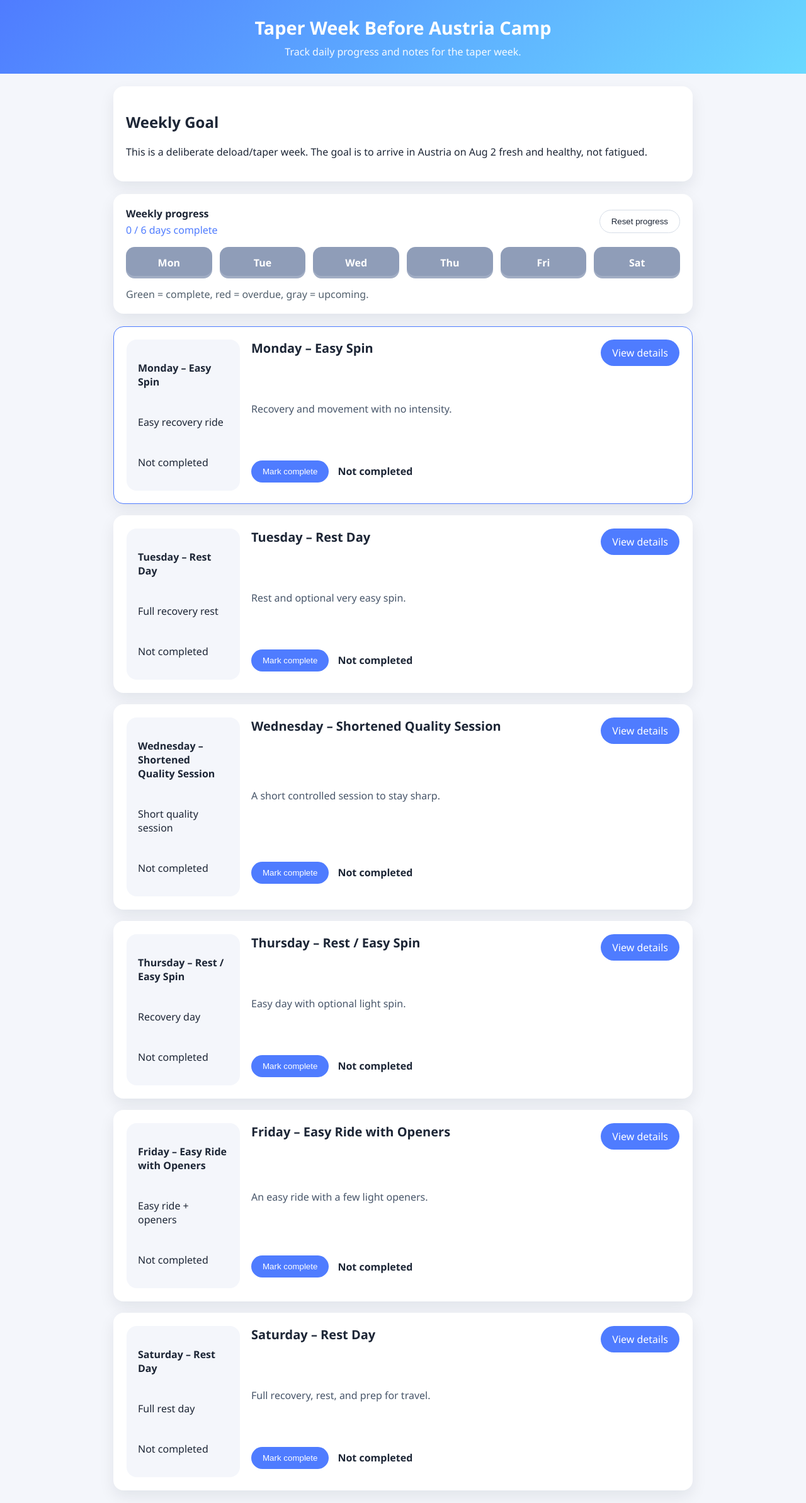
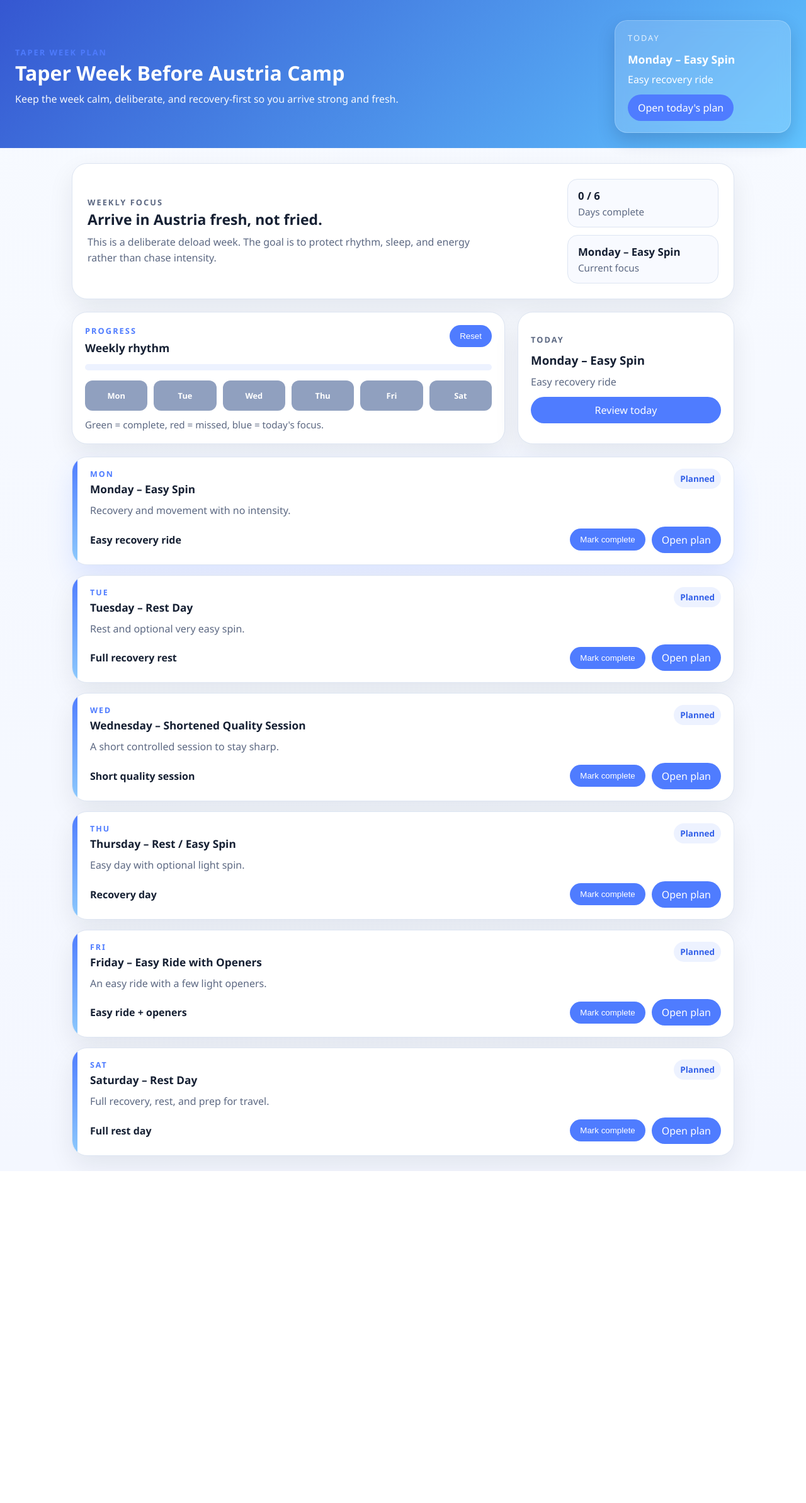
Before and after one commit to Adrian-Constandis/AT-Public, a Flask app: page / in a window 1280 px wide. Shown: the whole page at 63% size. After the commit the page ends 1859 px from the top, so only its background shows below. Run offline with Flask 3, Linux system fonts and the light colour scheme.

Commit message:
improve UI v1

```diff
--- a/static/style.css
+++ b/static/style.css
@@ -1,226 +1,479 @@
+:root {
+  --bg: #f4f7ff;
+  --panel: #ffffff;
+  --panel-soft: #f8faff;
+  --text: #162033;
+  --muted: #5c6882;
+  --accent: #4f7cff;
+  --accent-strong: #315fe8;
+  --success: #2f9e44;
+  --warning: #ff8a00;
+  --danger: #e34d4d;
+  --border: #dde5f2;
+  --shadow: 0 16px 40px rgba(15, 23, 42, 0.08);
+}
+
 * {
   box-sizing: border-box;
 }
+
 body {
   margin: 0;
   font-family: "Segoe UI", Tahoma, Geneva, Verdana, sans-serif;
-  background: #f4f6fb;
-  color: #1d2636;
+  background: linear-gradient(180deg, #f7faff 0%, var(--bg) 100%);
+  color: var(--text);
 }
-header {
-  padding: 24px 20px;
-  background: linear-gradient(135deg, #4f7cff, #6ad9ff);
+
+.page-shell {
+  min-height: 100vh;
+}
+
+.topbar {
+  padding: 32px 24px 24px;
+  background: linear-gradient(135deg, #3557d1 0%, #61c4ff 100%);
   color: white;
-  text-align: center;
+  display: flex;
+  justify-content: space-between;
+  gap: 20px;
+  align-items: center;
+  flex-wrap: wrap;
 }
-header h1 {
+
+.topbar-copy h1 {
   margin: 0 0 8px;
-  font-size: clamp(1.8rem, 2.2vw, 2.6rem);
+  font-size: clamp(1.9rem, 2.5vw, 2.8rem);
 }
-header p {
+
+.topbar-copy p {
   margin: 0;
+  max-width: 720px;
+  line-height: 1.6;
   opacity: 0.95;
 }
+
+.topbar-card {
+  background: rgba(255, 255, 255, 0.16);
+  border: 1px solid rgba(255, 255, 255, 0.22);
+  backdrop-filter: blur(10px);
+  border-radius: 20px;
+  padding: 18px 20px;
+  min-width: min(280px, 100%);
+  box-shadow: 0 12px 28px rgba(14, 34, 84, 0.2);
+}
+
+.topbar-label {
+  margin: 0 0 8px;
+  font-size: 0.8rem;
+  letter-spacing: 0.16em;
+  text-transform: uppercase;
+  opacity: 0.8;
+}
+
+.topbar-card h2 {
+  margin: 0 0 8px;
+  font-size: 1.1rem;
+}
+
+.topbar-card p {
+  margin: 0 0 12px;
+  line-height: 1.5;
+}
+
 main {
-  padding: 20px;
-  max-width: 960px;
+  max-width: 1100px;
   margin: 0 auto;
+  padding: 24px;
 }
-.overview,
-.progress-overview,
-.detail-overview,
-.detail-content,
-.detail-notes {
-  background: white;
-  border-radius: 16px;
-  box-shadow: 0 10px 24px rgba(15, 23, 42, 0.08);
-  padding: 20px;
+
+.eyebrow {
+  margin: 0 0 6px;
+  font-size: 0.8rem;
+  font-weight: 700;
+  letter-spacing: 0.16em;
+  text-transform: uppercase;
+  color: var(--accent);
+}
+
+.hero-card,
+.panel,
+.day-card {
+  background: var(--panel);
+  border: 1px solid var(--border);
+  border-radius: 24px;
+  box-shadow: var(--shadow);
+}
+
+.hero-card {
+  padding: 24px;
+  display: flex;
+  justify-content: space-between;
+  gap: 20px;
+  align-items: center;
   margin-bottom: 20px;
 }
-.progress-summary,
-.detail-action {
+
+.hero-copy h2 {
+  margin: 0 0 8px;
+  font-size: clamp(1.25rem, 1.8vw, 1.7rem);
+}
+
+.hero-copy p {
+  margin: 0;
+  color: var(--muted);
+  line-height: 1.6;
+  max-width: 640px;
+}
+
+.stats-grid {
+  display: grid;
+  gap: 12px;
+  min-width: 240px;
+}
+
+.stat-box {
+  background: var(--panel-soft);
+  border-radius: 16px;
+  padding: 14px 16px;
+  border: 1px solid var(--border);
+}
+
+.stat-value {
+  margin: 0 0 4px;
+  font-size: 1.05rem;
+  font-weight: 700;
+}
+
+.stat-label {
+  margin: 0;
+  color: var(--muted);
+  font-size: 0.95rem;
+}
+
+.dashboard-grid {
+  display: grid;
+  grid-template-columns: 2fr 1fr;
+  gap: 20px;
+  margin-bottom: 20px;
+}
+
+.panel {
+  padding: 20px;
+}
+
+.panel-head {
   display: flex;
   justify-content: space-between;
-  align-items: center;
-  gap: 16px;
+  align-items: flex-start;
+  gap: 12px;
   flex-wrap: wrap;
+  margin-bottom: 14px;
 }
-.progress-title {
+
+.panel-head h3,
+.panel-head h2 {
   margin: 0;
-  font-weight: 700;
+  font-size: 1.1rem;
 }
-.progress-count {
-  margin: 4px 0 0;
-  color: #4f7cff;
+
+.progress-meter {
+  width: 100%;
+  height: 10px;
+  border-radius: 999px;
+  background: #edf2ff;
+  overflow: hidden;
+  margin-bottom: 16px;
 }
-#reset-progress,
-.back-button,
-#detail-mark-done,
-.mark-done,
-.details-link {
-  border: 1px solid #d6dde7;
-  background: white;
-  color: #1d2636;
-  border-radius: 999px;
-  padding: 10px 18px;
-  cursor: pointer;
-  transition: background 0.2s ease, border-color 0.2s ease;
-  text-decoration: none;
-  display: inline-flex;
-  align-items: center;
+
+.progress-bar {
+  height: 100%;
+  border-radius: inherit;
+  background: linear-gradient(90deg, var(--accent) 0%, #7bc8ff 100%);
 }
-#reset-progress:hover,
-.back-button:hover,
-#detail-mark-done:hover,
-.mark-done:hover,
-.details-link:hover {
-  background: #f4f6fb;
-  border-color: #b8c5d5;
-}
+
 .progress-squares {
   display: grid;
   grid-template-columns: repeat(6, minmax(0, 1fr));
-  gap: 12px;
-  margin-top: 16px;
+  gap: 10px;
+  margin-top: 8px;
 }
+
 .progress-square {
-  height: 50px;
-  border-radius: 14px;
+  height: 48px;
+  border-radius: 12px;
   display: flex;
   align-items: center;
   justify-content: center;
   color: white;
   font-weight: 700;
-  box-shadow: inset 0 -4px 0 rgba(255, 255, 255, 0.16);
+  font-size: 0.8rem;
 }
+
 .progress-square.complete {
-  background: #2f9e44;
+  background: var(--success);
 }
+
 .progress-square.upcoming {
-  background: #8f9db8;
+  background: #90a0bf;
 }
+
 .progress-square.missed {
-  background: #e03e3e;
+  background: var(--danger);
 }
+
 .progress-note {
-  margin: 14px 0 0;
-  color: #52606d;
+  margin: 12px 0 0;
+  color: var(--muted);
+  font-size: 0.95rem;
 }
-.days {
-  display: grid;
-  gap: 18px;
+
+.primary-link,
+.secondary-link,
+#reset-progress,
+#detail-mark-done,
+.mark-done,
+.details-link {
+  border: none;
+  border-radius: 999px;
+  padding: 10px 16px;
+  cursor: pointer;
+  text-decoration: none;
+  display: inline-flex;
+  align-items: center;
+  justify-content: center;
+  transition: transform 0.2s ease, background 0.2s ease;
 }
-.day-card {
-  display: grid;
-  grid-template-columns: 180px 1fr;
-  gap: 18px;
-  align-items: stretch;
-  background: white;
-  border-radius: 16px;
-  box-shadow: 0 10px 24px rgba(15, 23, 42, 0.08);
-  padding: 20px;
-  border: 1px solid transparent;
-  transition: transform 0.2s ease, border-color 0.2s ease, box-shadow 0.2s ease;
+
+.primary-link,
+#reset-progress,
+#detail-mark-done,
+.mark-done,
+.details-link {
+  background: var(--accent);
+  color: white;
 }
-.day-card:hover {
-  transform: translateY(-2px);
-  box-shadow: 0 16px 32px rgba(15, 23, 42, 0.12);
+
+.secondary-link {
+  background: var(--panel-soft);
+  color: var(--text);
+  border: 1px solid var(--border);
 }
-.day-card.today {
-  border-color: #4f7cff;
+
+.primary-link:hover,
+.secondary-link:hover,
+#reset-progress:hover,
+#detail-mark-done:hover,
+.mark-done:hover,
+.details-link:hover {
+  transform: translateY(-1px);
 }
-.day-card.completed {
-  border-color: #2f9e44;
-}
-.day-side {
-  background: #f4f6fb;
-  border-radius: 16px;
-  padding: 18px;
+
+.focus-panel {
   display: flex;
   flex-direction: column;
   justify-content: center;
   gap: 10px;
 }
-.day-side strong {
-  display: block;
-  font-size: 1rem;
+
+.focus-panel h3 {
+  margin: 0;
 }
-.day-body {
+
+.focus-panel p {
+  margin: 0;
+  line-height: 1.6;
+  color: var(--muted);
+}
+
+.days {
+  display: grid;
+  gap: 16px;
+}
+
+.day-card {
+  display: grid;
+  grid-template-columns: 8px 1fr;
+  overflow: hidden;
+  transition: transform 0.2s ease, box-shadow 0.2s ease;
+}
+
+.day-card:hover {
+  transform: translateY(-2px);
+}
+
+.day-card.today {
+  box-shadow: 0 20px 42px rgba(79, 124, 255, 0.16);
+}
+
+.day-card.completed {
+  border-color: rgba(47, 158, 68, 0.28);
+}
+
+.day-marker {
+  background: linear-gradient(180deg, var(--accent) 0%, #8dcafc 100%);
+}
+
+.day-card.completed .day-marker {
+  background: linear-gradient(180deg, var(--success) 0%, #72d091 100%);
+}
+
+.day-content {
+  padding: 18px 20px;
+}
+
+.day-top {
+  display: flex;
+  justify-content: space-between;
+  gap: 12px;
+  align-items: flex-start;
+  flex-wrap: wrap;
+  margin-bottom: 10px;
+}
+
+.day-label {
+  margin: 0 0 4px;
+  font-size: 0.78rem;
+  letter-spacing: 0.16em;
+  text-transform: uppercase;
+  color: var(--accent);
+  font-weight: 700;
+}
+
+.day-top h3 {
+  margin: 0;
+  font-size: 1.08rem;
+}
+
+.status-pill {
+  display: inline-flex;
+  padding: 7px 10px;
+  border-radius: 999px;
+  font-size: 0.84rem;
+  font-weight: 700;
+  background: #edf2ff;
+  color: var(--accent-strong);
+}
+
+.status-pill.complete {
+  background: #eaf8ed;
+  color: var(--success);
+}
+
+.day-summary {
+  margin: 0 0 12px;
+  color: var(--muted);
+  line-height: 1.6;
+}
+
+.day-bottom {
+  display: flex;
+  justify-content: space-between;
+  gap: 12px;
+  align-items: center;
+  flex-wrap: wrap;
+}
+
+.main-task {
+  margin: 0;
+  font-weight: 600;
+  color: var(--text);
+}
+
+.day-actions {
+  display: flex;
+  gap: 10px;
+  align-items: center;
+  flex-wrap: wrap;
+}
+
+.detail-layout {
+  display: grid;
+  grid-template-columns: 1.4fr 0.9fr;
+  gap: 20px;
+}
+
+.detail-panel,
+.notes-panel {
+  min-height: 100%;
+}
+
+#detail-details {
+  line-height: 1.75;
+  color: var(--muted);
+  white-space: pre-line;
+}
+
+.detail-main-task {
+  margin: 10px 0 16px;
+  color: var(--muted);
+}
+
+.detail-main-task strong {
+  color: var(--text);
+}
+
+.notes-form {
   display: grid;
   gap: 14px;
 }
-.day-header {
-  display: flex;
-  justify-content: space-between;
-  align-items: flex-start;
-  gap: 16px;
-  flex-wrap: wrap;
-}
-.day-title {
-  margin: 0;
-  font-size: 1.25rem;
-}
-.day-summary,
-.detail-content p,
-.detail-main-task {
-  line-height: 1.6;
-  color: #475569;
-}
-.status-row {
-  display: flex;
-  gap: 14px;
-  align-items: center;
-  flex-wrap: wrap;
-}
-.mark-done,
-.details-link {
-  border: none;
-  background: #4f7cff;
-  color: white;
-}
-.mark-done:hover,
-.details-link:hover {
-  background: #3d66e4;
-}
-.status-label {
-  font-weight: 700;
-  color: #1d2636;
-}
-.detail-main-task {
-  display: flex;
-  gap: 10px;
-  align-items: center;
-  margin: 0;
-  font-size: 0.98rem;
-  color: #334155;
-}
-.detail-main-task span {
-  font-weight: 700;
-}
-#detail-details {
-  line-height: 1.7;
-  color: #475569;
-}
-.detail-notes label {
-  font-weight: 700;
-}
-.detail-notes textarea {
+
+.notes-form textarea {
   width: 100%;
-  min-height: 180px;
-  border: 1px solid #d6dde7;
-  border-radius: 12px;
+  min-height: 220px;
+  border: 1px solid var(--border);
+  border-radius: 16px;
   padding: 14px;
   resize: vertical;
   font: inherit;
-  margin-top: 10px;
+  color: var(--text);
+  background: var(--panel-soft);
 }
-@media (max-width: 760px) {
-  .day-card {
+
+.checkbox-row {
+  display: flex;
+  align-items: center;
+  gap: 10px;
+  color: var(--text);
+  font-weight: 600;
+}
+
+.detail-action {
+  display: flex;
+  gap: 12px;
+  flex-wrap: wrap;
+}
+
+@media (max-width: 900px) {
+  .dashboard-grid,
+  .detail-layout {
     grid-template-columns: 1fr;
   }
 }
-@media (max-width: 520px) {
+
+@media (max-width: 640px) {
+  main {
+    padding: 16px;
+  }
+
+  .topbar {
+    padding: 24px 16px 20px;
+  }
+
+  .hero-card {
+    flex-direction: column;
+    align-items: flex-start;
+  }
+
+  .stats-grid {
+    width: 100%;
+  }
+
   .progress-squares {
     grid-template-columns: repeat(3, minmax(0, 1fr));
   }
+
+  .day-top,
+  .day-bottom {
+    flex-direction: column;
+    align-items: flex-start;
+  }
 }
--- a/templates/index.html
+++ b/templates/index.html
@@ -7,62 +7,100 @@
   <link rel="stylesheet" href="/static/style.css" />
 </head>
 <body>
-  <header>
+  <div class="page-shell">
+    <header class="topbar">
+      <div class="topbar-copy">
+        <p class="eyebrow">Taper week plan</p>
         <h1>Taper Week Before Austria Camp</h1>
-    <p>Track daily progress and notes for the taper week.</p>
+        <p>Keep the week calm, deliberate, and recovery-first so you arrive strong and fresh.</p>
+      </div>
+      <div class="topbar-card">
+        <p class="topbar-label">Today</p>
+        <h2>{{ days[today_index].title }}</h2>
+        <p>{{ days[today_index].main_task }}</p>
+        <a class="primary-link" href="/day/{{ today_index }}">Open today's plan</a>
+      </div>
     </header>
 
     <main>
-    <section class="overview">
-      <h2>Weekly Goal</h2>
-      <p>This is a deliberate deload/taper week. The goal is to arrive in Austria on Aug 2 fresh and healthy, not fatigued.</p>
+      <section class="hero-card">
+        <div class="hero-copy">
+          <p class="eyebrow">Weekly focus</p>
+          <h2>Arrive in Austria fresh, not fried.</h2>
+          <p>This is a deliberate deload week. The goal is to protect rhythm, sleep, and energy rather than chase intensity.</p>
+        </div>
+        <div class="stats-grid">
+          <div class="stat-box">
+            <p class="stat-value">{{ completed_count }} / {{ total_count }}</p>
+            <p class="stat-label">Days complete</p>
+          </div>
+          <div class="stat-box">
+            <p class="stat-value">{{ days[today_index].title }}</p>
+            <p class="stat-label">Current focus</p>
+          </div>
+        </div>
       </section>
 
-    <section class="progress-overview">
-      <div class="progress-summary">
+      <section class="dashboard-grid">
+        <article class="panel progress-panel">
+          <div class="panel-head">
             <div>
-          <p class="progress-title">Weekly progress</p>
-          <p class="progress-count">{{ completed_count }} / {{ total_count }} days complete</p>
+              <p class="eyebrow">Progress</p>
+              <h3>Weekly rhythm</h3>
             </div>
             <form method="post" action="/reset">
-          <button id="reset-progress" type="submit">Reset progress</button>
+              <button id="reset-progress" type="submit">Reset</button>
             </form>
+          </div>
+          <div class="progress-meter" aria-label="Weekly progress">
+            <div class="progress-bar" style="width: {{ (completed_count / total_count * 100) | round(0) }}%;"></div>
           </div>
           <div class="progress-squares" aria-label="Weekly progress">
             {% for status in progress %}
               <div class="progress-square {{ status }}">{{ ["Mon", "Tue", "Wed", "Thu", "Fri", "Sat"][loop.index0] }}</div>
             {% endfor %}
           </div>
-      <p class="progress-note">Green = complete, red = overdue, gray = upcoming.</p>
+          <p class="progress-note">Green = complete, red = missed, blue = today's focus.</p>
+        </article>
+
+        <article class="panel focus-panel">
+          <p class="eyebrow">Today</p>
+          <h3>{{ days[today_index].title }}</h3>
+          <p>{{ days[today_index].main_task }}</p>
+          <a class="primary-link" href="/day/{{ today_index }}">Review today</a>
+        </article>
       </section>
 
       <section class="days">
         {% for day in days %}
           {% set day_state = state[loop.index0] %}
           <article class="day-card {{ 'completed' if day_state.completed else '' }} {{ 'today' if loop.index0 == today_index else '' }}">
-          <div class="day-side">
-            <p><strong>{{ day.title }}</strong></p>
-            <p>{{ day.main_task }}</p>
-            <p class="day-status">{{ 'Completed' if day_state.completed else 'Not completed' }}</p>
+            <div class="day-marker"></div>
+            <div class="day-content">
+              <div class="day-top">
+                <div>
+                  <p class="day-label">{{ ["Mon", "Tue", "Wed", "Thu", "Fri", "Sat"][loop.index0] }}</p>
+                  <h3>{{ day.title }}</h3>
                 </div>
-          <div class="day-body">
-            <div class="day-header">
-              <h3 class="day-title">{{ day.title }}</h3>
-              <a class="details-link" href="/day/{{ loop.index0 }}">View details</a>
+                <span class="status-pill {{ 'complete' if day_state.completed else 'upcoming' }}">{{ 'Done' if day_state.completed else 'Planned' }}</span>
               </div>
               <p class="day-summary">{{ day.summary }}</p>
-            <div class="status-row">
+              <div class="day-bottom">
+                <p class="main-task">{{ day.main_task }}</p>
+                <div class="day-actions">
                   <form method="post" action="/day/{{ loop.index0 }}">
                     <input type="hidden" name="notes" value="{{ day_state.notes|e }}" />
                     <input type="hidden" name="completed" value="{{ 'on' if day_state.completed else '' }}" />
-                <button class="mark-done" type="submit">{{ 'Mark not done' if day_state.completed else 'Mark complete' }}</button>
+                    <button class="mark-done" type="submit">{{ 'Undo' if day_state.completed else 'Mark complete' }}</button>
                   </form>
-              <span class="status-label">{{ 'Completed' if day_state.completed else 'Not completed' }}</span>
+                  <a class="details-link" href="/day/{{ loop.index0 }}">Open plan</a>
+                </div>
               </div>
             </div>
           </article>
         {% endfor %}
       </section>
     </main>
+  </div>
 </body>
 </html>
```
Also changed, not shown: templates/day.html (+29 -17 lines). Lines whose indentation alone changed are shown as unchanged.
